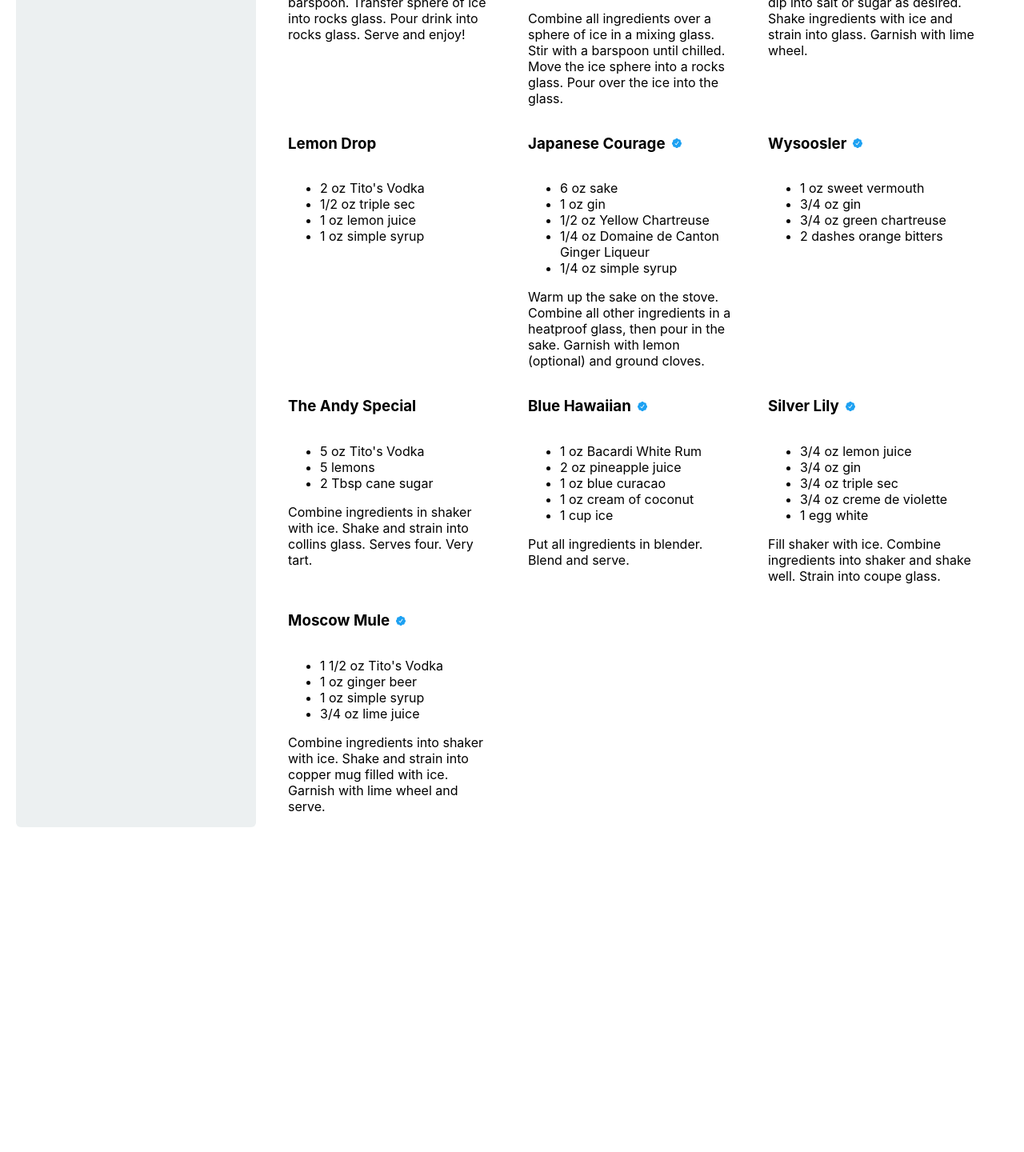
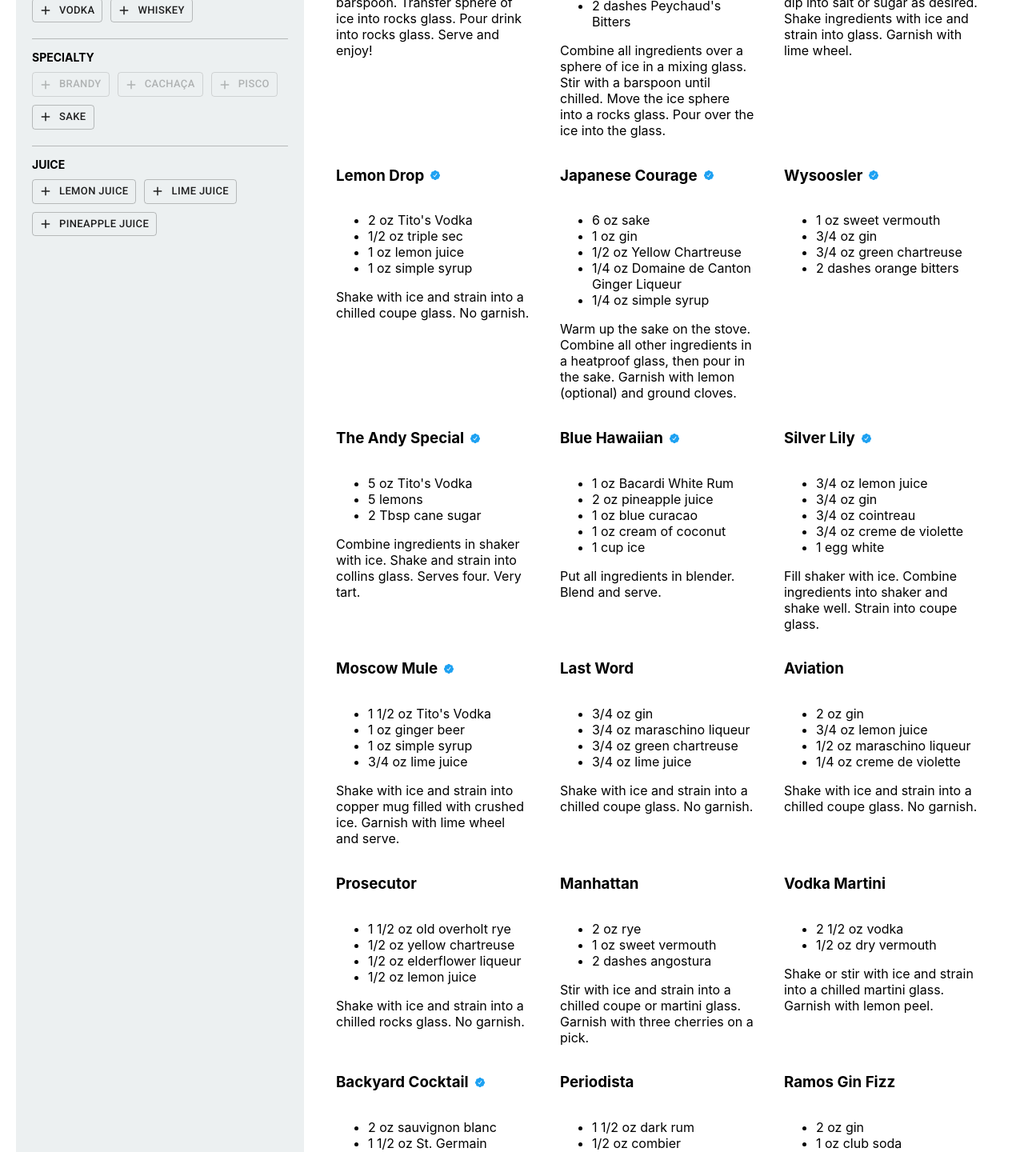
Before and after one commit to ericdouglaspratt/cocktails, a React (Create React App) app: page / in a window 1280 px wide. Shown: the part 300-1740 px from the top of the page at 80% size. Before the commit the page ends 1354 px from the top, so only its background shows below. Built offline with nearby package versions, Linux system fonts and the light colour scheme.

Commit message:
improved filtering and sorting

```diff
--- a/src/App.css
+++ b/src/App.css
@@ -20,6 +20,9 @@
   background-color: #ecf0f1;
   border-radius: 6px;
   padding: 20px;
+}
+.display {
+  flex-grow: 1;
 }
 .recipes {
   display: flex;
@@ -45,7 +48,7 @@
   .interactive {
     flex-shrink: 0;
     margin-right: 40px;
-    width: 300px;
+    width: 360px;
   }
 }
 @media (min-width: 1280px) {
--- a/src/App.js
+++ b/src/App.js
@@ -6,6 +6,7 @@
 import ingredients from './data/ingredients';
 import recipes from './data/recipes';
 
+import CategoryPicker from './CategoryPicker';
 import SelectedIngredients from './SelectedIngredients';
 import Recipe from './Recipe';
 
@@ -73,7 +74,7 @@
     setRemainingTags(recipeTags);
   };
 
-  const handleDeselectTag = (tag) => (e) => {
+  const handleDeselectTag = tag => {
     if (tag) {
       // deselect the tag and update the recipes accordingly
       const newSelectedTags = removeItemFromArray(tag, selectedTags);
@@ -85,7 +86,7 @@
     }
   };
 
-  const handleSelectTag = (e, tag) => {
+  const handleSelectTag = tag => {
     if (tag) {
       // select the tag and update the recipes accordingly
       const newSelectedTags = addItemAndSort(tag, selectedTags);
@@ -99,7 +100,7 @@
 
   const removeItemFromArray = (item, arr) => {
     const index = arr.indexOf(item);
-    return arr.slice(0, index).concat(arr.slice(index + 1, arr.length));
+    return (index < 0) ? arr : arr.slice(0, index).concat(arr.slice(index + 1, arr.length));
   };
 
   const updateVisibleRecipes = (selected) => {
@@ -126,10 +127,20 @@
           return -1;
         } else if (a.numMatches < b.numMatches) {
           return 1;
+        } else if (a.verified && !b.verified) {
+          return -1;
+        } else if (!a.verified && b.verified) {
+          return 1;
         } else {
           return 0;
         }
       });
+
+      // also want to sort by recommended/featured/verified/good ones, or include that in the algorithm mix
+
+      // possibly also sort by amount, if possible
+      // but maybe only if it's not base ones, cause we don't always want to put the strong ones first
+      // so i can say i want a vermouth-forward recipe and just search vermouth and it gives me the ones first with the most vermouth in it
 
       setVisibleRecipes(recipesByNumMatches);
     } else {
@@ -146,14 +157,13 @@
           <Autocomplete
             id="free-solo-demo"
             options={remainingTags}
-            onChange={handleSelectTag}
+            onChange={(e, tag) => handleSelectTag(tag)}
             renderInput={(params) => (
               <TextField {...params} label="Search ingredients" margin="normal" variant="outlined" />
             )}
             value=""
           />
           <Button
-            color="primary"
             disabled={!selectedTags || selectedTags.length < 1}
             onClick={handleClearAll}
             size="small"
@@ -161,11 +171,17 @@
           >
             Clear All
           </Button>
-          {/* <Button variant="contained" color="primary">Hello World</Button> */}
+          <CategoryPicker
+            onDeselect={handleDeselectTag}
+            onSelect={handleSelectTag}
+            recipeTags={recipeTags}
+            selected={selectedTags}
+          />
+        </div>
+        <div className="display">
           {selectedTags && selectedTags.length > 0 && (
             <SelectedIngredients onRemove={handleDeselectTag} selected={selectedTags} />
           )}
-        </div>
           <div className="recipes">
             {!isLoading && (
               <Fragment>
@@ -181,6 +197,7 @@
             )}
           </div>
           </div>
+      </div>
     </Fragment>
   );
 }
--- /dev/null
+++ b/src/CategoryPicker.css
@@ -0,0 +1,22 @@
+.CategoryPicker-title {
+  font-size: 0.875rem;
+  margin-bottom: 0;
+  text-transform: uppercase;
+}
+.CategoryPicker-list {
+  display: flex;
+  flex-flow: row wrap;
+  list-style-type: none;
+  margin-bottom: 20px;
+  margin-top: 0;
+  padding: 0;
+}
+.CategoryPicker-listItem {
+  margin-right: 10px;
+  margin-top: 10px;
+}
+.CategoryPicker-list + .CategoryPicker-title {
+  border-top: 1px solid rgba(0, 0, 0, 0.23);
+  margin-top: 20px;
+  padding-top: 14px;
+}
--- /dev/null
+++ b/src/CategoryPicker.js
@@ -0,0 +1,42 @@
+import React, { Fragment } from 'react';
+import { Button } from '@material-ui/core';
+import AddIcon from '@material-ui/icons/Add';
+import CloseIcon from '@material-ui/icons/Close';
+import './CategoryPicker.css';
+
+import categories from './data/categories';
+
+function CategoryPicker({ onDeselect, onSelect, recipeTags, selected }) {
+  return (
+    <div className="CategoryPicker">
+      {categories.map(category => (
+        <Fragment key={category.name}>
+          <h4 className="CategoryPicker-title">
+            {category.name}
+          </h4>
+          <ul className="CategoryPicker-list">
+            {category.tags.map(tag => {
+              const isTagSelected = selected && selected.indexOf(tag) > -1;
+              return (
+                <li className="CategoryPicker-listItem" key={tag}>
+                  <Button
+                    color={isTagSelected ? "primary" : "default"}
+                    disabled={recipeTags.indexOf(tag) < 0}
+                    size="small"
+                    onClick={() => isTagSelected ? onDeselect(tag) : onSelect(tag)}
+                    startIcon={isTagSelected ? <CloseIcon /> : <AddIcon />}
+                    variant={isTagSelected ? "contained" : "outlined"}
+                  >
+                    {tag}
+                  </Button>
+                </li>
+              );
+            })}
+          </ul>
+        </Fragment>
+      ))}
+    </div>
+  );
+}
+
+export default CategoryPicker;
--- a/src/Recipe.js
+++ b/src/Recipe.js
@@ -15,8 +15,8 @@
   useEffect(() => {
     // find the preferred ingredient names to display
     setSpecificIngredients(ingredients.map(({ amount, preferred, tag }) => {
-      let name = tag;
-      if (preferred && ingredientMap[tag]) {
+      let name = preferred || tag;
+      if (preferred && verified && ingredientMap[tag]) {
         const preferredIngredient = ingredientMap[tag].find(ingredient => tokenMatch(preferred, ingredient.fullName.toLowerCase()));
         if (preferredIngredient) {
           name = preferredIngredient.name;
@@ -27,7 +27,7 @@
         tag
       };
     }));
-  }, [ingredients, ingredientMap]);
+  }, [ingredients, ingredientMap, verified]);
 
   return (
     <div className="Recipe">
--- a/src/SelectedIngredients.css
+++ b/src/SelectedIngredients.css
@@ -1,4 +1,12 @@
 .SelectedIngredients {
+  display: flex;
+  flex-flow: row wrap;
   list-style-type: none;
   padding: 0;
 }
+.SelectedIngredients-item {
+  margin-right: 20px;
+}
+.SelectedIngredients-item:last-child {
+  margin-right: 0;
+}
--- a/src/SelectedIngredients.js
+++ b/src/SelectedIngredients.js
@@ -1,17 +1,21 @@
 import React from 'react';
-import { IconButton } from '@material-ui/core';
-import DeleteIcon from '@material-ui/icons/Delete';
+import { Button } from '@material-ui/core';
+import CloseIcon from '@material-ui/icons/Close';
 import './SelectedIngredients.css';
 
 function SelectedIngredients({onRemove, selected = []}) {
   return (
     <ul className="SelectedIngredients">
       {selected.map(item => (
-        <li key={item}>
-          <IconButton aria-label="delete" onClick={onRemove(item)}>
-            <DeleteIcon fontSize="small" />
-          </IconButton>
-          {item}
+        <li className="SelectedIngredients-item" key={item}>
+          <Button
+            color="primary"
+            variant="contained"
+            onClick={() => onRemove(item)}
+            startIcon={<CloseIcon />}
+          >
+            {item}
+          </Button>
         </li>
       ))}
     </ul>
--- /dev/null
+++ b/src/data/categories.js
@@ -0,0 +1,14 @@
+export default [
+  {
+    name: 'Base',
+    tags: ['gin', 'tequila', 'rum', 'vodka', 'whiskey']
+  },
+  {
+    name: 'Specialty',
+    tags: ['brandy', 'cachaça', 'pisco', 'sake']
+  },
+  {
+    name: 'Juice',
+    tags: ['lemon juice', 'lime juice', 'pineapple juice']
+  }
+];
--- a/src/data/ingredients.js
+++ b/src/data/ingredients.js
@@ -102,6 +102,12 @@
     tags: ['liqueur', 'floral', 'creme de violette'],
     origin: 'Switzerland'
   },
+  {
+    name: 'St. Germain Elderflower Liqueur',
+    fullName: 'St. Germain Liqueur Artisanale Elderflower Liqueur',
+    tags: ['liqueur', 'floral', 'elderflower liqueur'],
+    origin: 'France'
+  },
   // ginger liqueurs
   {
     name: 'Domaine de Canton Ginger Liqueur',
@@ -179,7 +185,7 @@
   {
     name: 'Peychaud\'s Bitters',
     fullName: 'Peychaud\'s Aromatic Cocktail Bitters',
-    tags: ['bitters', 'peychauds'],
+    tags: ['bitters', 'peychaud\'s'],
     origin: 'New Orleans, LA, USA'
   }
 
--- a/src/data/recipes.js
+++ b/src/data/recipes.js
@@ -30,8 +30,8 @@
     ingredients: [
       {
         amount: '3/4 oz',
-        preferred: 'old overholt',
-        tag: 'rye'
+        preferred: 'old overholt rye',
+        tag: 'whiskey'
       },
       {
         amount: '3/4 oz',
@@ -56,7 +56,7 @@
       {
         amount: '2 dashes',
         preferred: 'peychaud\'s',
-        tag: 'peychauds'
+        tag: 'peychaud\'s'
       }
     ]
   },
@@ -88,7 +88,9 @@
   },
   {
     name: 'Lemon Drop',
-    verified: false,
+    instructions: 'Shake with ice and strain into a chilled coupe glass. No garnish.',
+    dateVerified: '2019-09-08',
+    verified: true,
     ingredients: [
       {
         amount: '2 oz',
@@ -165,6 +167,8 @@
   {
     name: 'The Andy Special',
     instructions: 'Combine ingredients in shaker with ice. Shake and strain into collins glass. Serves four. Very tart.',
+    dateVerified: '2017-12-29',
+    verified: true,
     ingredients: [
       {
         amount: '5 oz',
@@ -189,8 +193,8 @@
     ingredients: [
       {
         amount: '1 oz',
-        preferred: 'bacardi',
-        tag: 'white rum'
+        preferred: 'bacardi white rum',
+        tag: 'rum'
       },
       {
         amount: '2 oz',
@@ -241,7 +245,7 @@
   },
   {
     name: 'Moscow Mule',
-    instructions: 'Combine ingredients into shaker with ice. Shake and strain into copper mug filled with ice. Garnish with lime wheel and serve.',
+    instructions: 'Shake with ice and strain into copper mug filled with crushed ice. Garnish with lime wheel and serve.',
     dateVerified: '2020-04-26',
     verified: true,
     ingredients: [
@@ -263,5 +267,204 @@
         tag: 'lime juice'
       }
     ]
+  },
+  {
+    name: 'Last Word',
+    instructions: 'Shake with ice and strain into a chilled coupe glass. No garnish.',
+    ingredients: [
+      {
+        amount: '3/4 oz',
+        tag: 'gin'
+      },
+      {
+        amount: '3/4 oz',
+        tag: 'maraschino liqueur'
+      },
+      {
+        amount: '3/4 oz',
+        tag: 'green chartreuse'
+      },
+      {
+        amount: '3/4 oz',
+        tag: 'lime juice'
+      }
+    ]
+  },
+  {
+    name: 'Aviation',
+    instructions: 'Shake with ice and strain into a chilled coupe glass. No garnish.',
+    ingredients: [
+      {
+        amount: '2 oz',
+        tag: 'gin'
+      },
+      {
+        amount: '3/4 oz',
+        tag: 'lemon juice'
+      },
+      {
+        amount: '1/2 oz',
+        tag: 'maraschino liqueur'
+      },
+      {
+        amount: '1/4 oz',
+        tag: 'creme de violette'
+      }
+    ]
+  },
+  {
+    name: 'Prosecutor',
+    instructions: 'Shake with ice and strain into a chilled rocks glass. No garnish.',
+    ingredients: [
+      {
+        amount: '1 1/2 oz',
+        preferred: 'old overholt rye',
+        tag: 'whiskey'
+      },
+      {
+        amount: '1/2 oz',
+        tag: 'yellow chartreuse'
+      },
+      {
+        amount: '1/2 oz',
+        tag: 'elderflower liqueur'
+      },
+      {
+        amount: '1/2 oz',
+        tag: 'lemon juice'
+      }
+    ]
+  },
+  {
+    name: 'Manhattan',
+    instructions: 'Stir with ice and strain into a chilled coupe or martini glass. Garnish with three cherries on a pick.',
+    ingredients: [
+      {
+        amount: '2 oz',
+        preferred: 'rye',
+        tag: 'whiskey'
+      },
+      {
+        amount: '1 oz',
+        tag: 'sweet vermouth'
+      },
+      {
+        amount: '2 dashes',
+        preferred: 'angostura',
+        tag: 'angostura'
+      }
+    ]
+  },
+  {
+    name: 'Vodka Martini',
+    instructions: 'Shake or stir with ice and strain into a chilled martini glass. Garnish with lemon peel.',
+    ingredients: [
+      {
+        amount: '2 1/2 oz',
+        tag: 'vodka'
+      },
+      {
+        amount: '1/2 oz',
+        tag: 'dry vermouth'
+      }
+    ]
+  },
+  {
+    name: 'Backyard Cocktail',
+    instructions: 'Combine cucumber slices, sauvignon blanc, and elderflower liqueur into a shaker and muddle. Shake with ice, strain into collins glass, and top with club soda and prosecco. Garnish with cucumber slice.',
+    dateVerified: '2011-04-30',
+    verified: true,
+    ingredients: [
+      {
+        amount: '2 oz',
+        //preferred: 'new zealand sauvignon blanc',
+        tag: 'sauvignon blanc'
+      },
+      {
+        amount: '1 1/2 oz',
+        preferred: 'st germain',
+        tag: 'elderflower liqueur'
+      },
+      {
+        amount: '5 slices',
+        tag: 'organic cucumber'
+      },
+      {
+        amount: '1/3 oz',
+        tag: 'club soda'
+      },
+      {
+        amount: '1/3 oz',
+        tag: 'prosecco'
+      }
+    ]
+  },
+  {
+    name: 'Periodista',
+    instructions: 'Shake with ice and strain into chilled coupe glass. No garnish.',
+    ingredients: [
+      {
+        amount: '1 1/2 oz',
+        preferred: 'dark rum',
+        tag: 'rum'
+      },
+      {
+        amount: '1/2 oz',
+        preferred: 'combier',
+        tag: 'triple sec'
+      },
+      {
+        amount: '1/2 oz',
+        preferred: 'rothman winter',
+        tag: 'apricot liqueur'
+      },
+      {
+        amount: '1/2 oz',
+        tag: 'lime juice'
+      }
+    ]
+  },
+  {
+    name: 'Ramos Gin Fizz',
+    instructions: 'Dry shake without club soda, then shake with ice. Pour club soda into chilled collins glass. Strain into glass up just beneath the rim and let sit. Tamp glass a few times to firm up the foam. If firm enough, continue pouring until foam rises in cylinder above rim of glass. No garnish.',
+    ingredients: [
+      {
+        amount: '2 oz',
+        tag: 'gin'
+      },
+      {
+        amount: '1 oz',
+        tag: 'club soda'
+      },
+      {
+        amount: '3/4 oz',
+        tag: 'heavy cream'
+      },
+      {
+        amount: '3/4 oz',
+        tag: 'simple syrup'
+      },
+      {
+        amount: '1/2 oz',
+        tag: 'lime juice'
+      },
+      {
+        amount: '1/2 oz',
+        tag: 'lemon juice'
+      },
+      {
+        amount: '5 drops',
+        tag: 'orange flower water'
+      },
+      {
+        amount: '1',
+        tag: 'egg white'
+      }
+    ]
   }
+
+  // cosmopolitan
+  // pisco sour
+  // conquistador
+  // Cuarto Vides by John McCarthy, with Pisco Portón, Cappelletti, Carpano Bianco, Verjus and seltzer.
 ];
```
Lines whose indentation alone changed are shown as unchanged.
